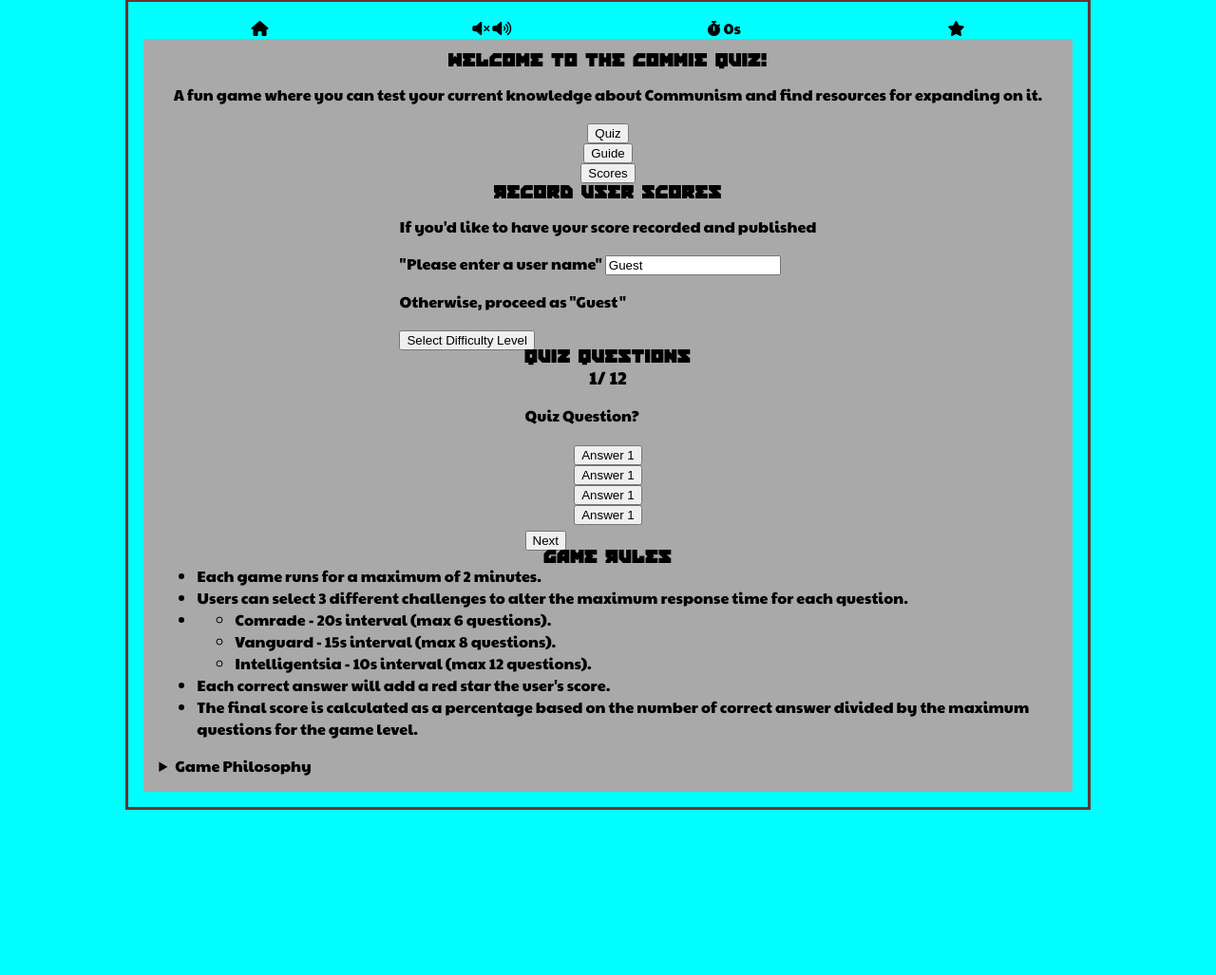
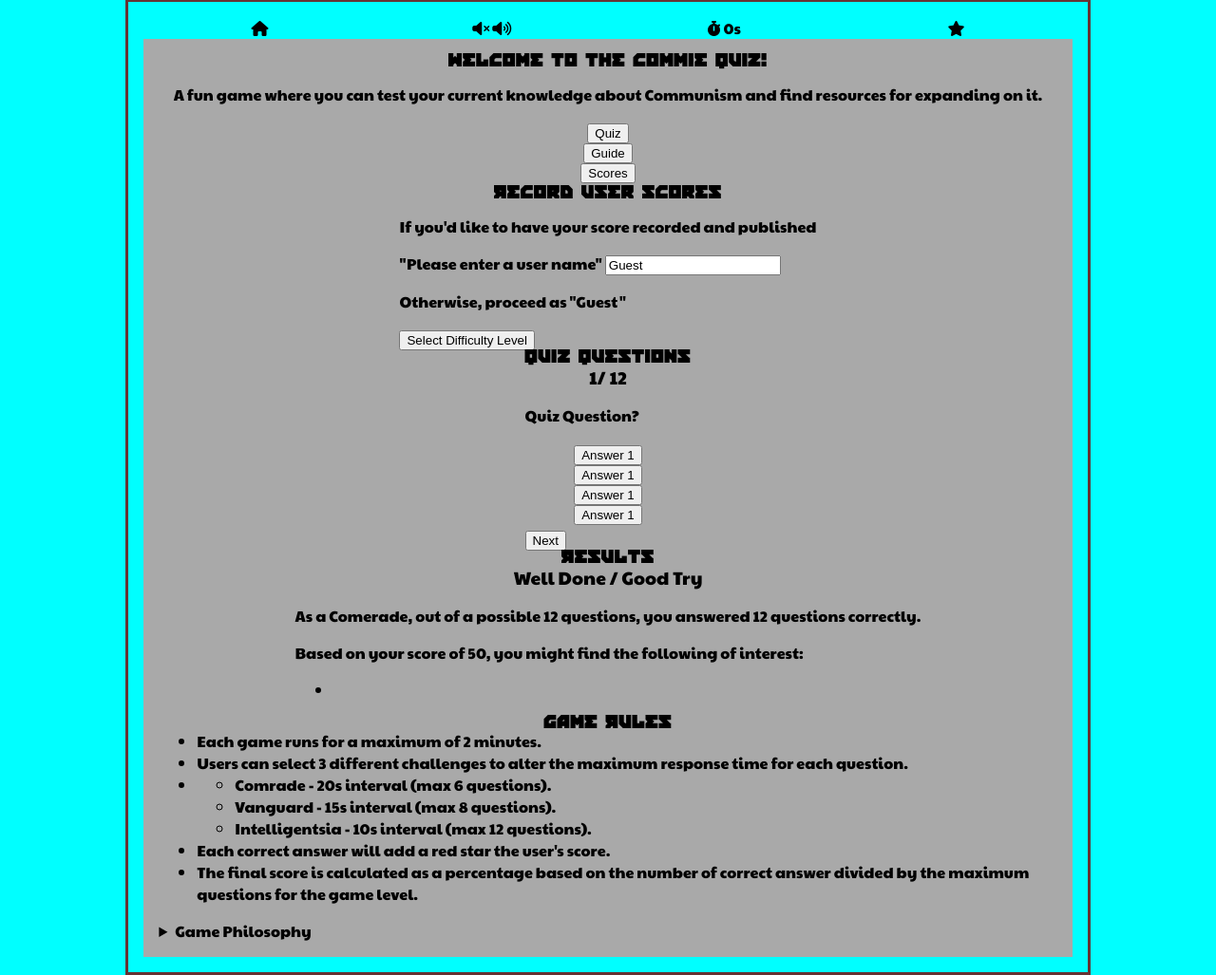
Before and after one commit to Richard5P/CommieQuiz-v2, a plain HTML site: page index.html in a window 1280 px wide. Shown: the part 69-1096 px from the top of the page at 95% size. Before the commit the page ends 922 px from the top, so only its background shows below. Drawn offline with Linux system fonts and the light colour scheme.

Commit message:
feat: Add results-panel section

```diff
--- a/index.html
+++ b/index.html
@@ -109,7 +109,17 @@
                     <button id="btn-next">Next</button>
                 </section> <!-- Quiz panel -->
 
-
+                <!-- Results Panel -->
+                <section id="results-panel" class="hidden">
+                    <h2>Results</h2>
+                    <h3>Well Done / Good Try</h3>
+                    <p>As a Comerade, out of a possible <span id="possible-score">12</span> questions,
+                        you answered <span id="correct-score">12</span> questions correctly.</p>
+                    <p>Based on your score of <span id="score">50</span>, you might find the following of interest:</p>
+                    <ul id="commie-list">
+                        <li></li>
+                    </ul> <!---commie list-->
+                </section> <!-- Results Panel -->
 
                 <!-- Rules Panel-->
                 <section class="hidden">
```
